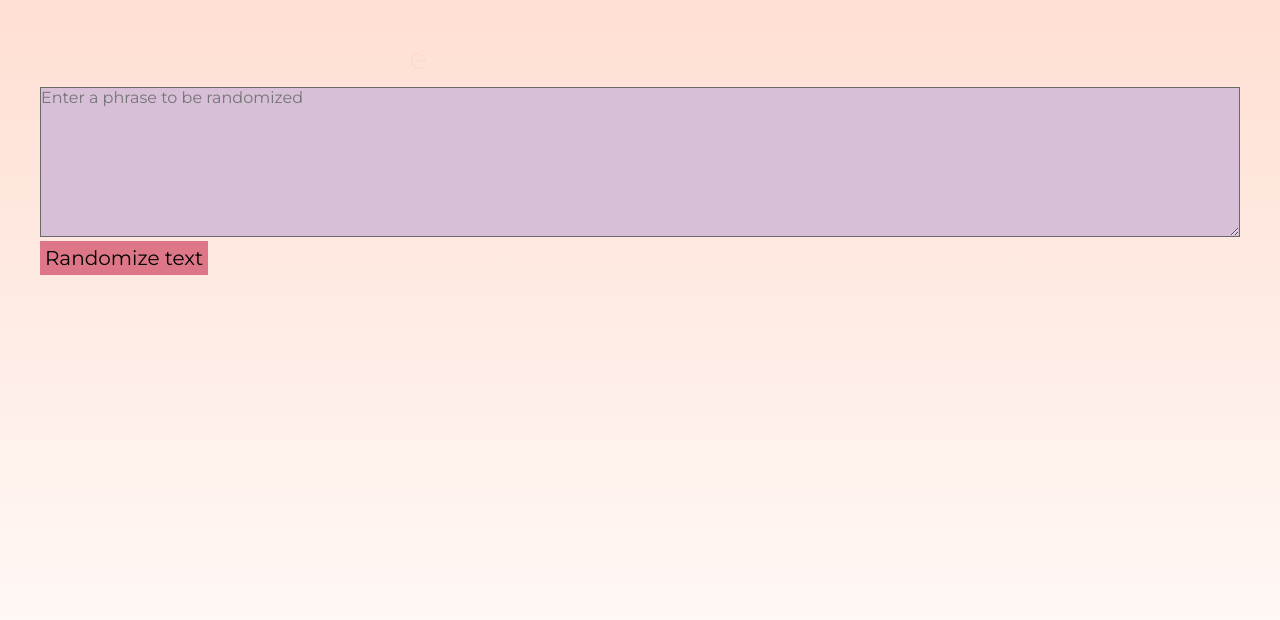
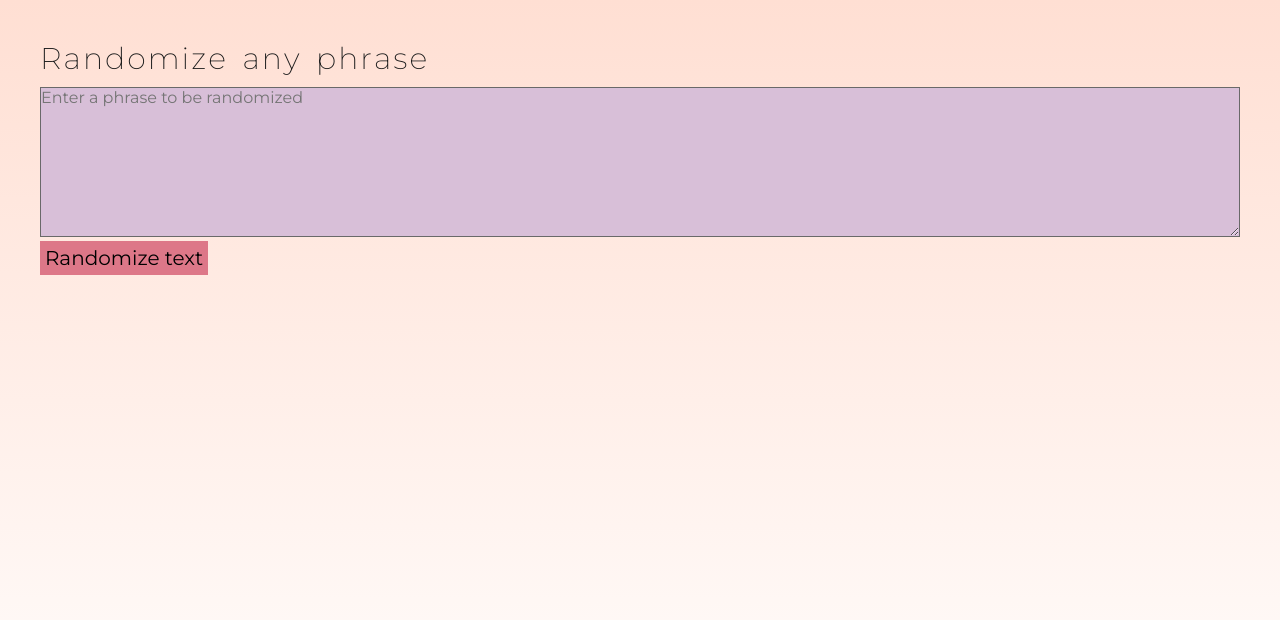
Before and after one commit to roncers/word-randomizer, a Vue app: page / in a window 1280 px wide. Shown: the top 620 px of the page. Built offline with nearby package versions, Linux system fonts and the light colour scheme.

Commit message:
feat: header component pulished, random features added

```diff
--- a/src/assets/sass/main.scss
+++ b/src/assets/sass/main.scss
@@ -27,6 +27,7 @@ html {
 
 body {
   height: 100svh;
+  overflow: hidden;
   background: linear-gradient(to bottom, var(--color-secondary), white);
   font-family: $main-font;
   padding: var(--main-padding);
--- a/src/components/MainView.vue
+++ b/src/components/MainView.vue
@@ -1,5 +1,5 @@
 <template>
-  <rndm-header title="Randomize any phrase" ref="header" />
+  <rndm-header ref="header">Randomize any phrase</rndm-header>
   <rndm-textarea v-model="input" />
   <rndm-button @click="randomizeOutput(input)">Randomize text</rndm-button>
   <section v-if="output">
--- a/src/components/common/RndmHeader.vue
+++ b/src/components/common/RndmHeader.vue
@@ -1,56 +1,109 @@
 <template>
-  <h1 class="header">{{ outputTitle }}</h1>
+  <h1 class="header" :class="headerStyle"><slot /></h1>
 </template>
 
 <script setup lang="ts">
-import { ref, onMounted, onUnmounted } from 'vue'
+import { ref, onMounted, onUnmounted, nextTick, computed } from 'vue'
 import { gsap } from 'gsap'
 import { SplitText } from 'gsap/SplitText'
+import { getRandomNumberTo } from '@/utils/functions/randomRelated'
 
-const props = defineProps<{
-  title: string
-}>()
+const SHIFT = 50
 
-const titleReverted = props.title.split('').reverse().join('')
+let split: SplitText
 
-const outputTitle = ref<string>(props.title)
-const randomizeElems = (): void => {
-  const reversion = Math.random() < 0.5
-  outputTitle.value = reversion ? titleReverted : props.title
+const TEXT_TRANSFORM_VALUES = [0, 1, 2] as const
+type TextTransformIndex = (typeof TEXT_TRANSFORM_VALUES)[number]
+const textTransformIndex = ref<TextTransformIndex>(0)
+
+const TEXT_ALIGN_VALUES = [0, 1, 2] as const
+type TextAlignIndex = (typeof TEXT_ALIGN_VALUES)[number]
+const textAlignIndex = ref<TextAlignIndex>(0)
+const isReverted = ref<boolean>(false)
+
+function getRandomValue<T>(arr: readonly T[]): T {
+  return arr[getRandomNumberTo(arr.length - 1)] as T
 }
+
+const randomizeElems = async (): Promise<void> => {
+  await exitCharAnimation(SHIFT, 'end')
+  const reversion = getRandomNumberTo(1) === 1
+  isReverted.value = reversion
+  textTransformIndex.value = getRandomValue(TEXT_TRANSFORM_VALUES)
+  textAlignIndex.value = getRandomValue(TEXT_ALIGN_VALUES)
+
+  await nextTick()
+  enterCharAnimation(reversion ? -SHIFT : SHIFT, 'start')
+}
+
+const headerStyle = computed(() => {
+  const classes: string[] = []
+  if (isReverted.value) classes.push('header--reverted')
+
+  switch (textTransformIndex.value) {
+    case 1:
+      classes.push('header--uppercase')
+      break
+    case 2:
+      classes.push('header--lowercase')
+      break
+  }
+  switch (textAlignIndex.value) {
+    case 1:
+      classes.push('header--centered')
+      break
+    case 2:
+      classes.push('header--right')
+      break
+  }
+  return classes
+})
 defineExpose({ randomizeElems })
 
-// EXPERIMENTAL
-let tl: gsap.core.Timeline
-let split: SplitText
-
 onMounted(() => {
-  console.log(gsap)
   gsap.registerPlugin(SplitText)
 
-  tl = gsap.timeline({ repeat: -1 })
-  split = SplitText.create('.header', { type: 'chars' })
-  const chars = split.chars
-
-  tl.set(chars, { color: 'var(--color-contrast)' }, 2)
-  console.log(tl)
-
-  tl.from(chars, {
-    opacity: 0,
-    duration: 0.1,
-    stagger: 0.1,
-  })
-
-  tl.to(chars, {
-    duration: 0.5,
-    opacity: 0,
-    stagger: 0.05,
-    ease: 'power4.inOut',
-  })
+  enterCharAnimation(SHIFT, 'start')
 })
 
+function enterCharAnimation(x: number, from: gsap.utils.DistributeConfig['from']): void {
+  split = SplitText.create('.header', { type: 'chars' })
+
+  gsap.from(split.chars, {
+    x: x,
+    opacity: 0,
+    stagger: {
+      amount: 1,
+      from: from,
+      ease: getRandomAnimationEase(),
+    },
+  })
+}
+
+function exitCharAnimation(x: number, from: gsap.utils.DistributeConfig['from']): Promise<void> {
+  return new Promise((resolve) => {
+    gsap.to(split.chars, {
+      x: x,
+      opacity: 0,
+      stagger: {
+        amount: 0.5,
+        from: from,
+        ease: getRandomAnimationEase(),
+      },
+      onComplete: () => {
+        resolve()
+      },
+    })
+  })
+}
+
+function getRandomAnimationEase(): string | undefined {
+  const eases = ['back.out(1.7)', 'steps(20)']
+  const randomIndex = getRandomNumberTo(eases.length - 1)
+  return eases[randomIndex]
+}
+
 onUnmounted(() => {
-  if (tl) tl.kill()
   if (split) split.revert()
 })
 </script>
@@ -63,9 +116,22 @@ onUnmounted(() => {
   color: var(--color-contrast);
   letter-spacing: 0.2rem;
   word-spacing: 0.5rem;
-  // PROPERTIES TO ALTER ON CHANGE
-  text-align: left;
-  text-transform: none;
-  transition: all 0.5s ease-in-out;
+
+  &--reverted {
+    unicode-bidi: bidi-override;
+    direction: rtl;
+  }
+  &--uppercase {
+    text-transform: uppercase;
+  }
+  &--lowercase {
+    text-transform: lowercase;
+  }
+  &--centered {
+    text-align: center;
+  }
+  &--right {
+    text-align: right;
+  }
 }
 </style>
```
